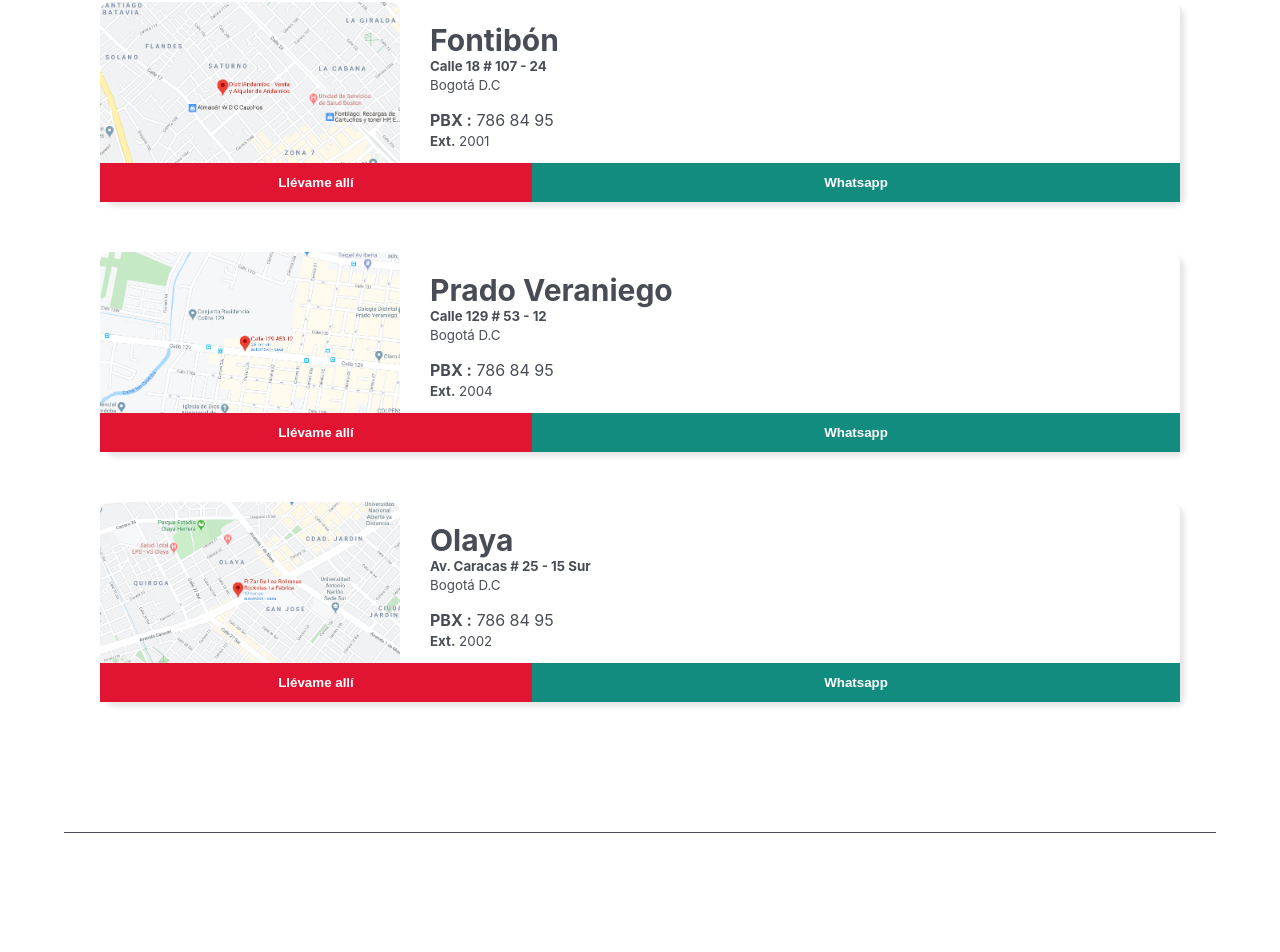
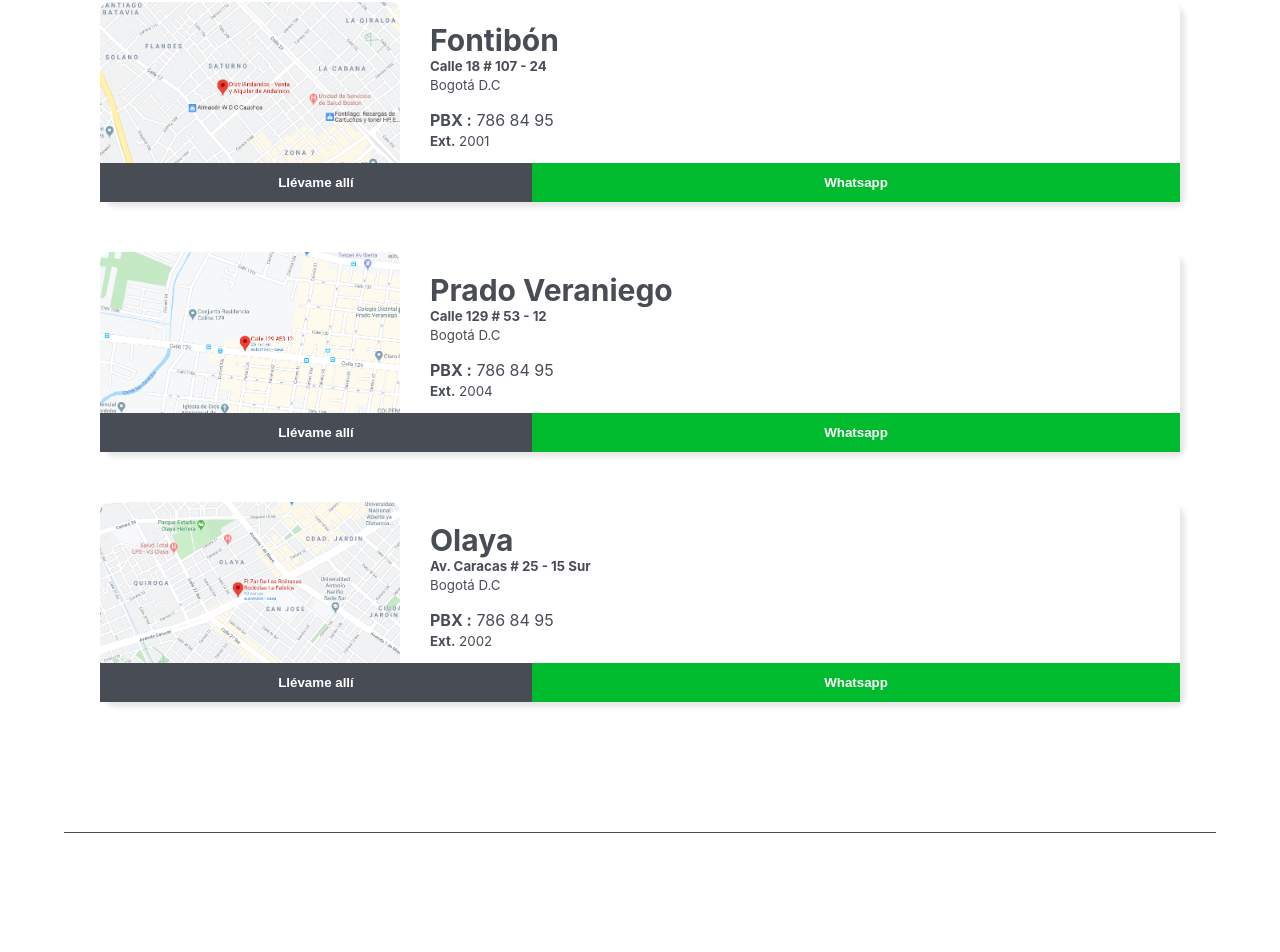
Before and after one commit to maoacr/distriandamios, a React (Create React App) app: page /contact in a window 1280 px wide. Shown: the part 1206-2158 px from the top of the page. Built offline with nearby package versions, Linux system fonts and the light colour scheme.

Commit message:
Adjust green color for contact cards

```diff
--- a/src/components/CardPuntoFontibon/styles.js
+++ b/src/components/CardPuntoFontibon/styles.js
@@ -71,7 +71,7 @@ export const ButtonMap = styled.button`
   width: 100%;
   padding: 12px 32px;
   border: none;
-  background-color: ${Colors.mainRed};
+  background-color: ${Colors.grayColor};
   color: ${Colors.white};
   overflow: hidden;
   font-weight: bold;
@@ -81,7 +81,7 @@ export const ButtonWrite = styled.button`
   width: 100%;
   padding: 12px 32px;
   border: none;
-  background-color: #128c7e;
+  background-color: #00bb2d;
   color: white;
   font-weight: bold;
   cursor: pointer;
--- a/src/components/CardPuntoOlaya/styles.js
+++ b/src/components/CardPuntoOlaya/styles.js
@@ -74,7 +74,7 @@ export const ButtonMap = styled.button`
   width: 100%;
   padding: 12px 32px;
   border: none;
-  background-color: ${Colors.mainRed};
+  background-color: ${Colors.grayColor};
   color: ${Colors.white};
   overflow: hidden;
   font-weight: bold;
@@ -84,7 +84,7 @@ export const ButtonWrite = styled.button`
   width: 100%;
   padding: 12px 32px;
   border: none;
-  background-color: #128c7e;
+  background-color: #00bb2d;
   color: white;
   font-weight: bold;
   cursor: pointer;
--- a/src/components/CardPuntoPrado/styles.js
+++ b/src/components/CardPuntoPrado/styles.js
@@ -74,7 +74,7 @@ export const ButtonMap = styled.button`
   width: 100%;
   padding: 12px 32px;
   border: none;
-  background-color: ${Colors.mainRed};
+  background-color: ${Colors.grayColor};
   color: ${Colors.white};
   overflow: hidden;
   font-weight: bold;
@@ -84,7 +84,7 @@ export const ButtonWrite = styled.button`
   width: 100%;
   padding: 12px 32px;
   border: none;
-  background-color: #128c7e;
+  background-color: #00bb2d;
   color: white;
   font-weight: bold;
   cursor: pointer;
```
